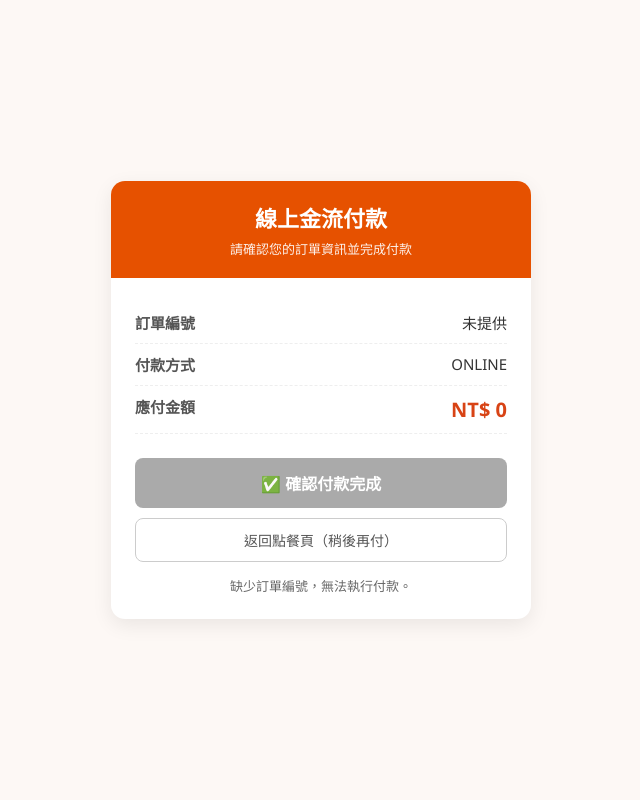
After one commit to Kerm-Wen/pizza_project, a Spring Boot app: page /payment.html in a window 1280 px wide. The commit adds this page. Shown: the whole page, without its empty margins (319-959 px from the left). Run offline with Spring Boot 4, Linux system fonts and the light colour scheme; some of the project's set-up classes (security, data sources, template engines, error pages and the like) are left out, and stand-ins take their place.

Commit message:
payment_v1

```diff
--- a/src/main/java/student/wwj/pizza_project/entity/Orders.java
+++ b/src/main/java/student/wwj/pizza_project/entity/Orders.java
@@ -23,6 +23,8 @@ public class Orders {
     private String paymentStatus;
 
     private BigDecimal totalAmount; // 訂單總金額
+
+    private String orderStatus = "SUBMITTED"; // 訂單進度：SUBMITTED, ACCEPTED, PREPARING, READY, DELIVERING, COMPLETED
 
     @Transient
     private List<OrderItem> items = new ArrayList<>(); // 查詢時帶出的訂單明細
@@ -54,4 +56,8 @@ public class Orders {
 
     public List<OrderItem> getItems() { return items; }
     public void setItems(List<OrderItem> items) { this.items = items; }
+
+    public String getOrderStatus() { return orderStatus; }
+    public void setOrderStatus(String orderStatus) { this.orderStatus = orderStatus; }
+
 }
--- /dev/null
+++ b/src/main/resources/static/payment.html
@@ -0,0 +1,217 @@
+<!DOCTYPE html>
+<html lang="zh-TW">
+<head>
+    <meta charset="UTF-8">
+    <meta name="viewport" content="width=device-width, initial-scale=1.0">
+    <title>💳 線上金流付款確認</title>
+    <style>
+        body {
+            font-family: 'Segoe UI', Tahoma, Geneva, Verdana, sans-serif;
+            background-color: #fdf8f5;
+            color: #333;
+            margin: 0;
+            padding: 0;
+            display: flex;
+            justify-content: center;
+            align-items: center;
+            min-height: 100vh;
+        }
+        .pay-card {
+            background: #fff;
+            width: 100%;
+            max-width: 420px;
+            border-radius: 14px;
+            box-shadow: 0 6px 20px rgba(0, 0, 0, 0.08);
+            overflow: hidden;
+            margin: 20px;
+        }
+        .pay-header {
+            padding: 20px;
+            color: #fff;
+            text-align: center;
+            background-color: #e65100;
+        }
+        .pay-header.line-pay {
+            background-color: #06c755;
+        }
+        .pay-header.newebpay {
+            background-color: #1565c0;
+        }
+        .pay-header h2 {
+            margin: 0;
+            font-size: 22px;
+        }
+        .pay-header p {
+            margin: 6px 0 0;
+            font-size: 13px;
+            opacity: 0.92;
+        }
+        .pay-body {
+            padding: 24px;
+        }
+        .info-row {
+            display: flex;
+            justify-content: space-between;
+            padding: 10px 0;
+            border-bottom: 1px dashed #eee;
+            font-size: 15px;
+        }
+        .info-row strong {
+            color: #555;
+        }
+        .amount-text {
+            font-size: 20px;
+            font-weight: bold;
+            color: #d84315;
+        }
+        .btn-group {
+            display: flex;
+            flex-direction: column;
+            gap: 10px;
+            margin-top: 24px;
+        }
+        .btn-pay {
+            width: 100%;
+            padding: 13px;
+            border: none;
+            border-radius: 8px;
+            font-size: 16px;
+            font-weight: bold;
+            color: #fff;
+            background-color: #2e7d32;
+            cursor: pointer;
+        }
+        .btn-pay:hover {
+            background-color: #1b5e20;
+        }
+        .btn-pay:disabled {
+            background-color: #aaa;
+            cursor: not-allowed;
+        }
+        .btn-back {
+            width: 100%;
+            padding: 11px;
+            border: 1px solid #ccc;
+            border-radius: 8px;
+            font-size: 14px;
+            background-color: #fff;
+            color: #555;
+            cursor: pointer;
+        }
+        .btn-back:hover {
+            background-color: #f5f5f5;
+        }
+        .status-msg {
+            margin-top: 14px;
+            font-size: 13px;
+            text-align: center;
+            color: #666;
+            min-height: 18px;
+        }
+    </style>
+</head>
+<body>
+
+<div class="pay-card">
+    <div id="pay-header" class="pay-header">
+        <h2 id="pay-title">線上金流付款</h2>
+        <p id="pay-subtitle">請確認您的訂單資訊並完成付款</p>
+    </div>
+
+    <div class="pay-body">
+        <div class="info-row">
+            <strong>訂單編號</strong>
+            <span id="order-id-text">#-</span>
+        </div>
+        <div class="info-row">
+            <strong>付款方式</strong>
+            <span id="method-text">-</span>
+        </div>
+        <div class="info-row">
+            <strong>應付金額</strong>
+            <span id="amount-text" class="amount-text">NT$ 0</span>
+        </div>
+
+        <div class="btn-group">
+            <button id="confirm-pay-btn" class="btn-pay" onclick="confirmPayment()">
+                ✅ 確認付款完成
+            </button>
+            <button class="btn-back" onclick="backToCustomer()">
+                返回點餐頁（稍後再付）
+            </button>
+        </div>
+
+        <div id="status-msg" class="status-msg"></div>
+    </div>
+</div>
+
+<script>
+    const params = new URLSearchParams(window.location.search);
+    const orderId = params.get('orderId');
+    const method = params.get('method') || 'ONLINE';
+    const amount = params.get('amount') || '0';
+
+    window.addEventListener('DOMContentLoaded', () => {
+        const header = document.getElementById('pay-header');
+        const title = document.getElementById('pay-title');
+        const subtitle = document.getElementById('pay-subtitle');
+        const methodText = document.getElementById('method-text');
+
+        document.getElementById('order-id-text').textContent = orderId ? `#${orderId}` : '未提供';
+        document.getElementById('amount-text').textContent = `NT$ ${amount}`;
+
+        if (method === 'LINE_PAY') {
+            header.classList.add('line-pay');
+            title.textContent = '💚 LINE Pay 付款模擬';
+            subtitle.textContent = '請於 LINE Pay 確認畫面完成交易';
+            methodText.textContent = 'LINE Pay 線上支付';
+        } else if (method === 'NEWEBPAY') {
+            header.classList.add('newebpay');
+            title.textContent = '💳 藍新金流付款模擬';
+            subtitle.textContent = '藍新金流 MPG 安全支付確認';
+            methodText.textContent = '藍新金流 (NewebPay)';
+        } else {
+            methodText.textContent = method;
+        }
+
+        if (!orderId) {
+            document.getElementById('confirm-pay-btn').disabled = true;
+            document.getElementById('status-msg').textContent = '缺少訂單編號，無法執行付款。';
+        }
+    });
+
+    async function confirmPayment() {
+        if (!orderId) return;
+
+        const btn = document.getElementById('confirm-pay-btn');
+        const msg = document.getElementById('status-msg');
+        btn.disabled = true;
+        msg.textContent = '正在向後端確認付款狀態...';
+
+        try {
+            const response = await fetch(`/api/orders/${orderId}/pay`, {
+                method: 'PATCH'
+            });
+            const data = await response.json();
+
+            if (!response.ok) {
+                throw new Error(data.message || '付款狀態更新失敗');
+            }
+
+            alert(`🎉 付款成功！訂單 #${orderId} 已更新為 PAID。`);
+            window.location.href = 'customer.html';
+        } catch (error) {
+            console.error('付款確認失敗:', error);
+            msg.style.color = '#c62828';
+            msg.textContent = '❌ ' + error.message;
+            btn.disabled = false;
+        }
+    }
+
+    function backToCustomer() {
+        window.location.href = 'customer.html';
+    }
+</script>
+
+</body>
+</html>
```
Also changed, not shown: src/main/java/student/wwj/pizza_project/controller/OrderController.java (+41 -12 lines), src/main/java/student/wwj/pizza_project/service/OrderService.java (+36 -25 lines), src/main/resources/static/customer.html (+99 -11 lines).
